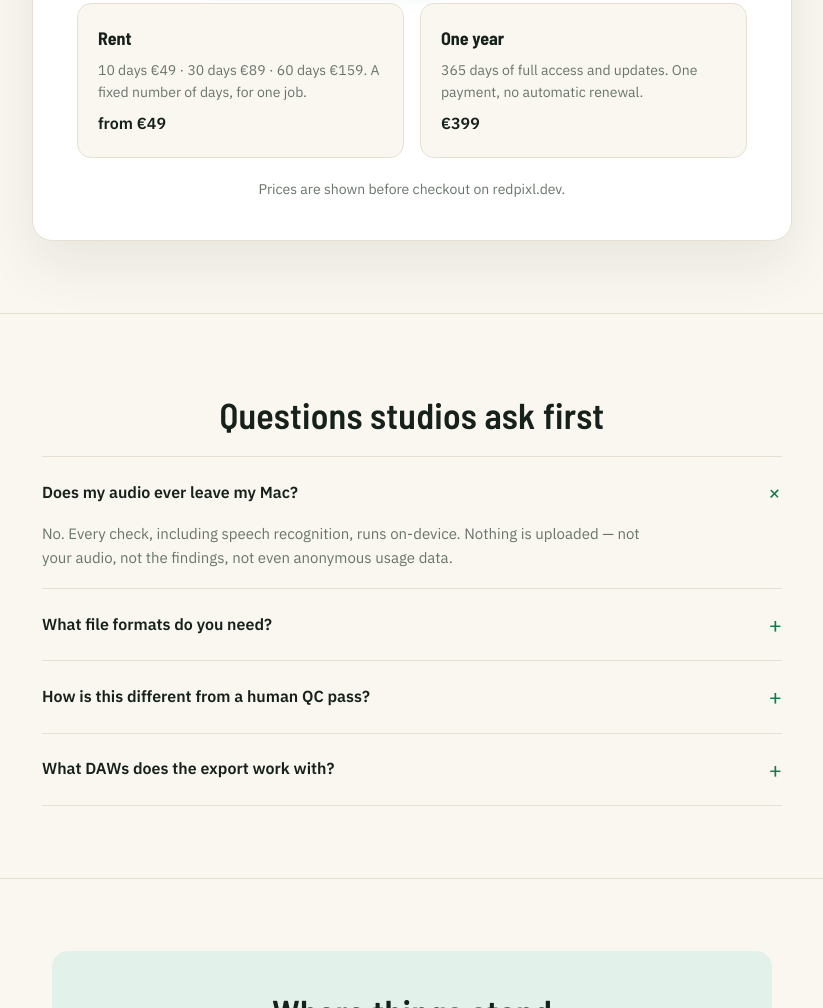
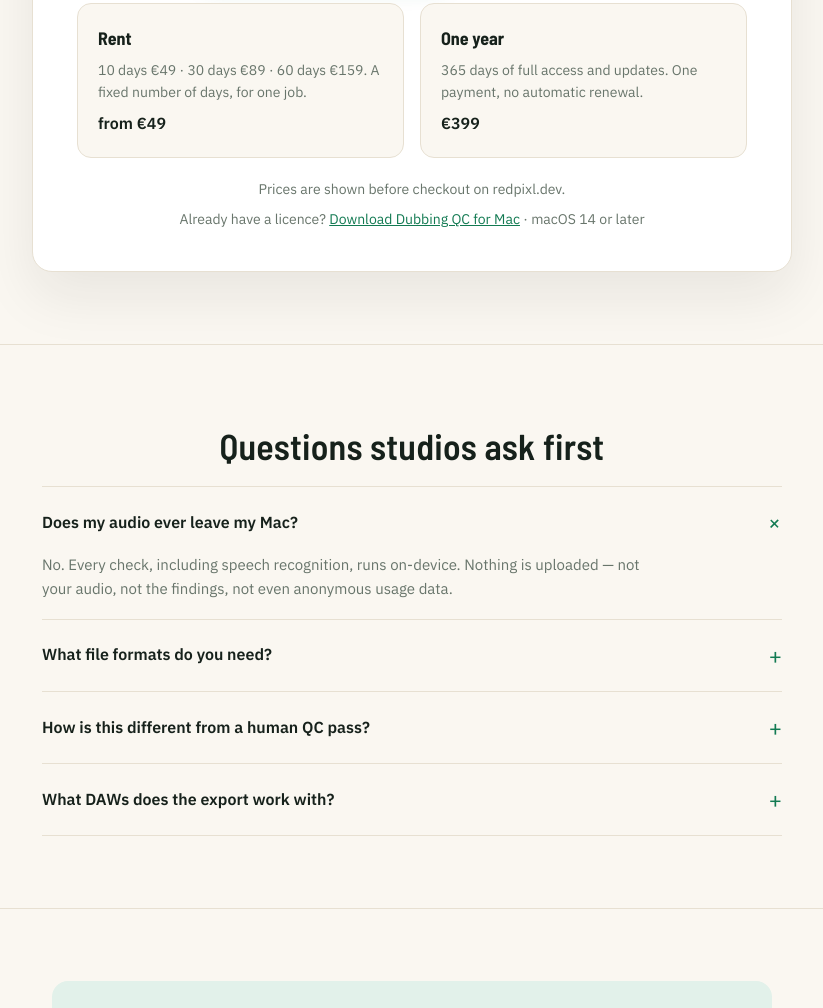
Before and after one commit to jirivatka/dubbingqc-site, a plain HTML site: page index.html in a window 1280 px wide. Shown: the part 3645-4653 px from the top of the page, without its empty margins (228-1051 px from the left). Drawn offline with Linux system fonts and the light colour scheme.

Commit message:
Pricing: "Already have a licence? Download Dubbing QC for Mac"
Same fixed-name link as redpixl.dev (releases/latest/download/Dubbing-QC.dmg).
Still parked on this launch branch with the rest of the pricing change.

Co-Authored-By: Claude Opus 5.5 <noreply@anthropic.com>

```diff
--- a/index.html
+++ b/index.html
@@ -150,6 +150,7 @@
           </div>
         </div>
         <p class="price-note" style="margin:20px 0 0">Prices are shown before checkout on redpixl.dev.</p>
+        <p class="price-note" style="margin:8px 0 0">Already have a licence? <a href="https://github.com/jirivatka/dubbingqc-site/releases/latest/download/Dubbing-QC.dmg">Download Dubbing QC for Mac</a> · macOS 14 or later</p>
       </div>
     </div>
   </section>
```
